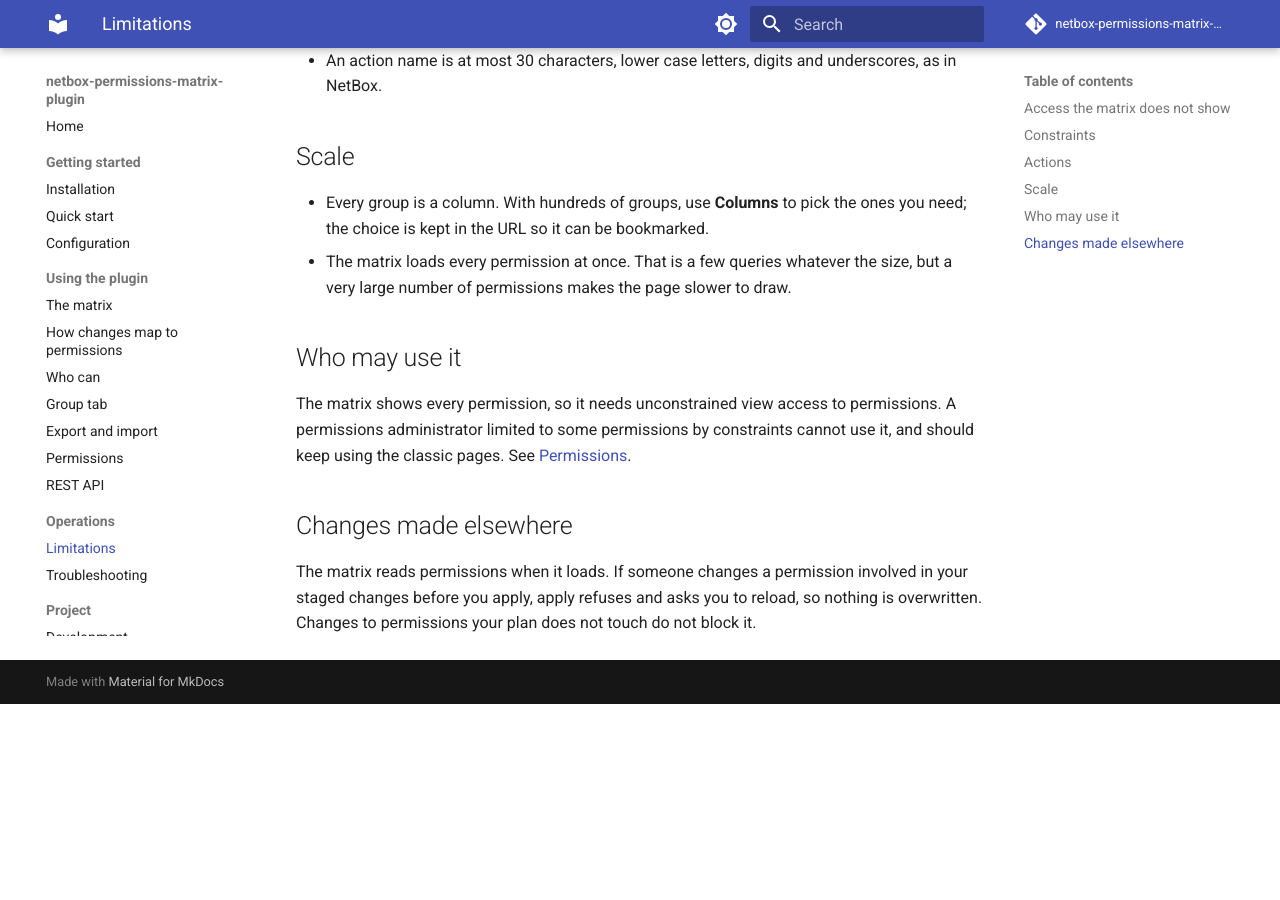
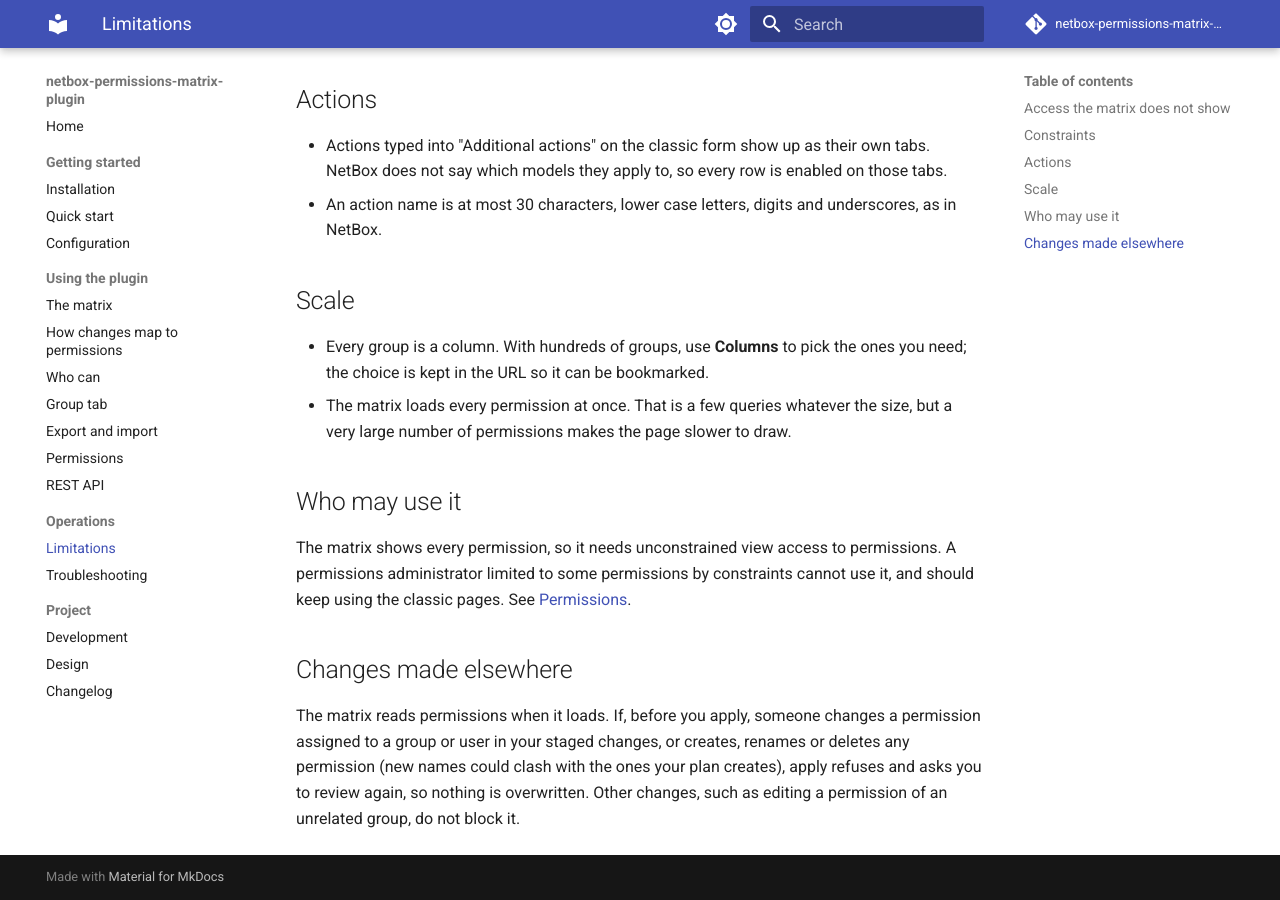
Before and after one commit to thomaschristory/netbox-permissions-matrix-plugin, an MkDocs documentation site: the page built from docs/limitations.md, in a window 1280 px wide and 900 px high, scrolled down 1083 px. Built offline with MkDocs 1.6.1 and Material for MkDocs 9.7.7, drawn with Linux system fonts in a browser that asks for light colours; comment, search, counter and statistics services are not loaded; before the commit the page ends 1787 px from its top, so only the background shows below that; some of the changed text lies outside the part shown.

Commit message:
docs: correct change log, apply conflict and API example statements

```diff
--- a/docs/limitations.md
+++ b/docs/limitations.md
@@ -11,6 +11,10 @@
   The View tab shows only what permissions grant, so an exempt model can show "not granted" for a group whose members
   can still view it.
 - **Anonymous access** with `LOGIN_REQUIRED = False` is not a group and has no column.
+- **`DEFAULT_PERMISSIONS`** grants every authenticated user some access (by default, managing their own API tokens)
+  without a permission object, so the matrix never shows it.
+- **`REMOTE_AUTH_DEFAULT_PERMISSIONS`** works the same way for users created by remote authentication, and
+  **`REMOTE_AUTH_DEFAULT_GROUPS`** adds them to groups, whose access the matrix does show.
 - **Group membership** is managed on the user and group pages. A user column shows the user's own permissions; access
   through groups is only marked with a dot. Remote authentication (LDAP, SSO) may add users to groups at login, which
   the matrix reflects only once it has happened.
@@ -48,6 +52,7 @@
 
 ## Changes made elsewhere
 
-The matrix reads permissions when it loads. If someone changes a permission involved in your staged changes before
-you apply, apply refuses and asks you to reload, so nothing is overwritten. Changes to permissions your plan does not
-touch do not block it.
+The matrix reads permissions when it loads. If, before you apply, someone changes a permission assigned to a group or
+user in your staged changes, or creates, renames or deletes any permission (new names could clash with the ones your
+plan creates), apply refuses and asks you to review again, so nothing is overwritten. Other changes, such as editing
+a permission of an unrelated group, do not block it.
```
Also changed, not shown: docs/DESIGN.md (+2 -1 lines), docs/api.md (+3 -1 lines), docs/quickstart.md (+2 -1 lines).
